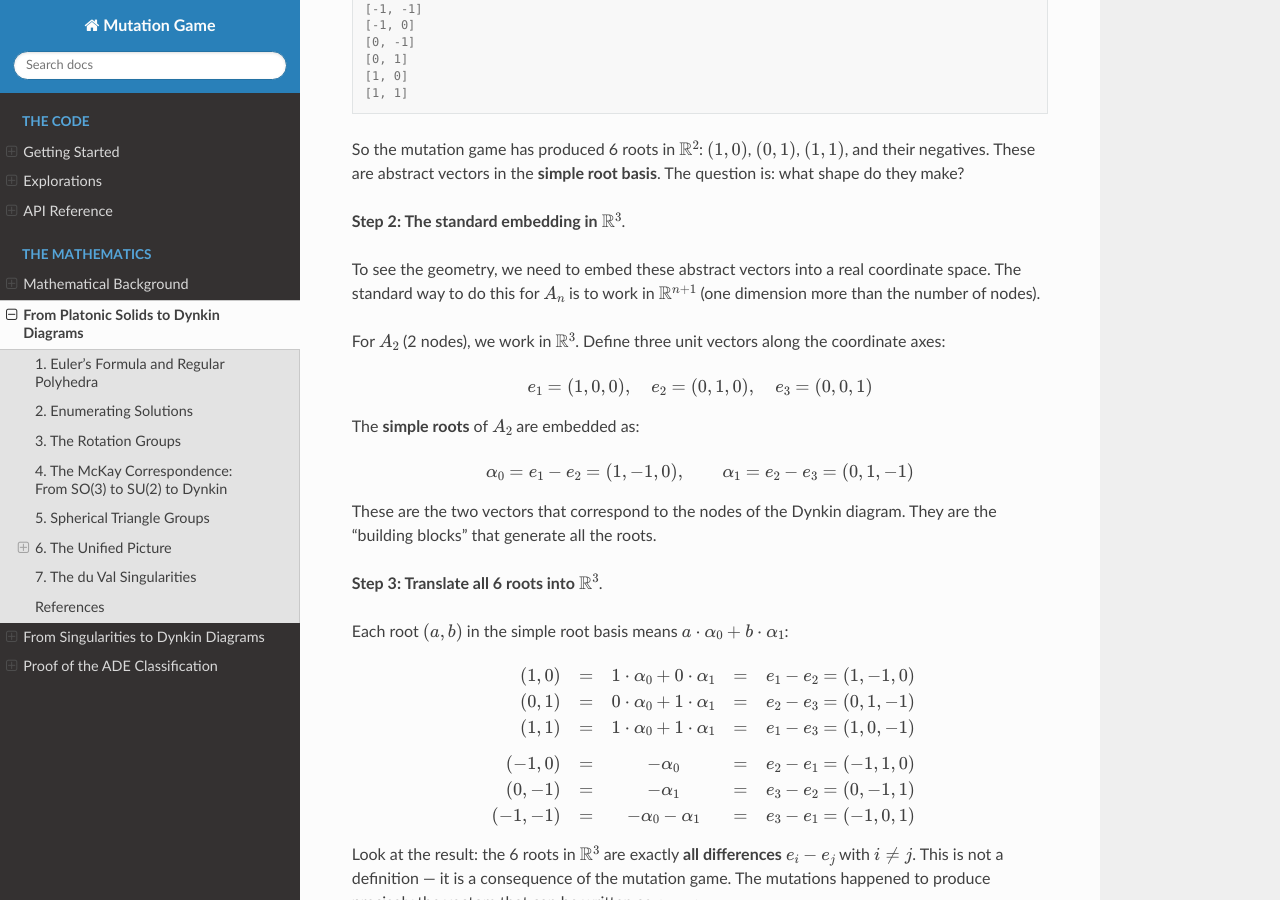
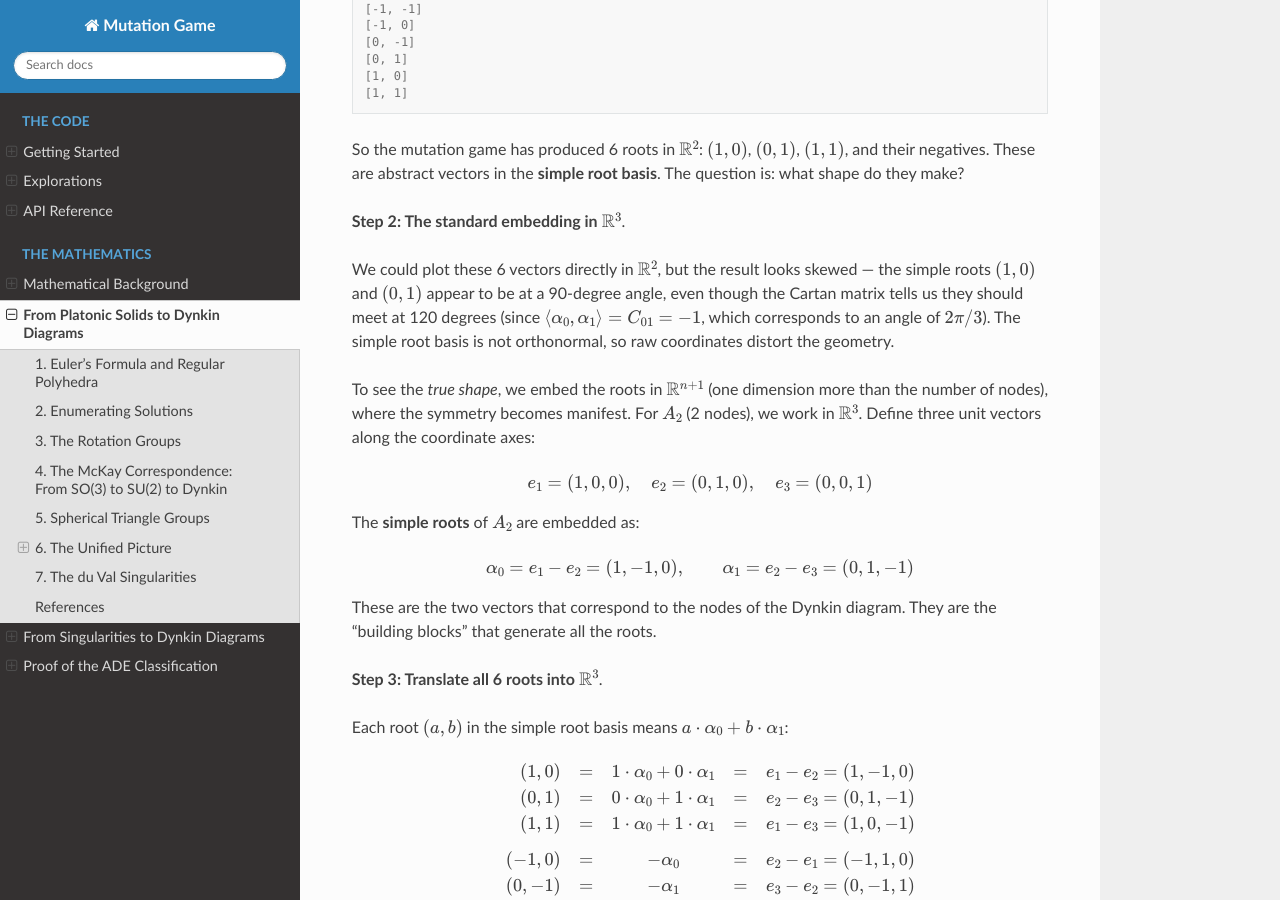
Before and after one commit to andreacortis/mutation_game, a Sphinx documentation site: the page built from docs/platonic_solids.rst, in a window 1280 px wide and 900 px high, scrolled down 6061 px. Built offline with Sphinx 7.4.7 and the Read the Docs theme 3.1.0, drawn with Linux system fonts in a browser that asks for light colours.

Commit message:
Explain why we embed in R^3 instead of plotting in R^2 directly
The simple root basis is not orthonormal (Cartan matrix has off-diagonal
-1, meaning 120-degree angle), so plotting (1,0) and (0,1) at 90 degrees
distorts the geometry. The R^3 embedding via e_i - e_j makes the true
shape (regular hexagon) visible.

Co-Authored-By: Claude Opus 4.6 (1M context) <noreply@anthropic.com>

```diff
--- a/docs/platonic_solids.rst
+++ b/docs/platonic_solids.rst
@@ -396,12 +396,18 @@ do they make?
 
 **Step 2: The standard embedding in** :math:`\mathbb{R}^3`.
 
-To see the geometry, we need to embed these abstract vectors into a real
-coordinate space. The standard way to do this for :math:`A_n` is to work in
-:math:`\mathbb{R}^{n+1}` (one dimension more than the number of nodes).
+We could plot these 6 vectors directly in :math:`\mathbb{R}^2`, but the
+result looks skewed — the simple roots :math:`(1,0)` and :math:`(0,1)` appear
+to be at a 90-degree angle, even though the Cartan matrix tells us they
+should meet at 120 degrees (since
+:math:`\langle \alpha_0, \alpha_1 \rangle = C_{01} = -1`, which corresponds
+to an angle of :math:`2\pi/3`). The simple root basis is not orthonormal, so
+raw coordinates distort the geometry.
 
-For :math:`A_2` (2 nodes), we work in :math:`\mathbb{R}^3`. Define three
-unit vectors along the coordinate axes:
+To see the *true shape*, we embed the roots in :math:`\mathbb{R}^{n+1}`
+(one dimension more than the number of nodes), where the symmetry becomes
+manifest. For :math:`A_2` (2 nodes), we work in :math:`\mathbb{R}^3`. Define
+three unit vectors along the coordinate axes:
 
 .. math::
 
```
